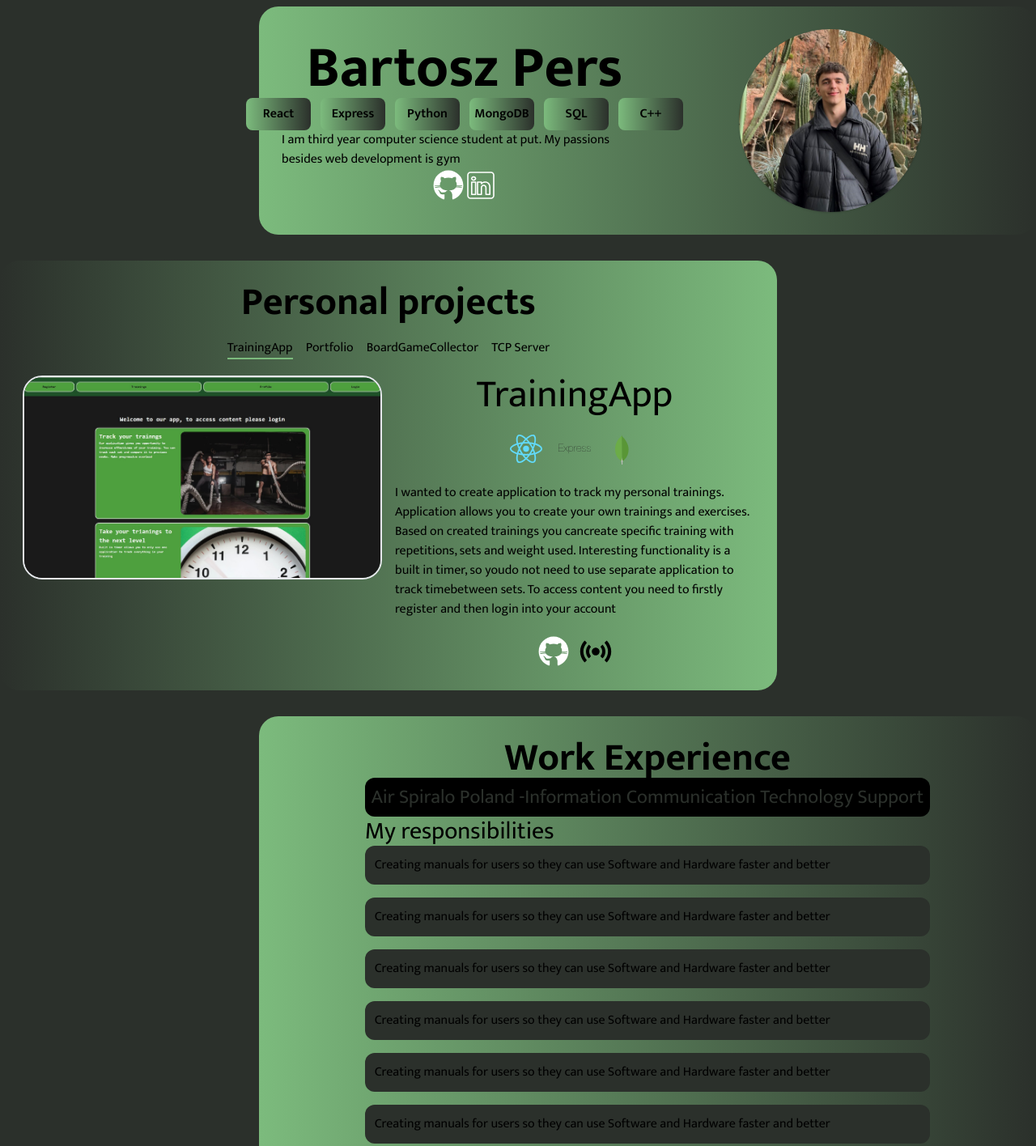
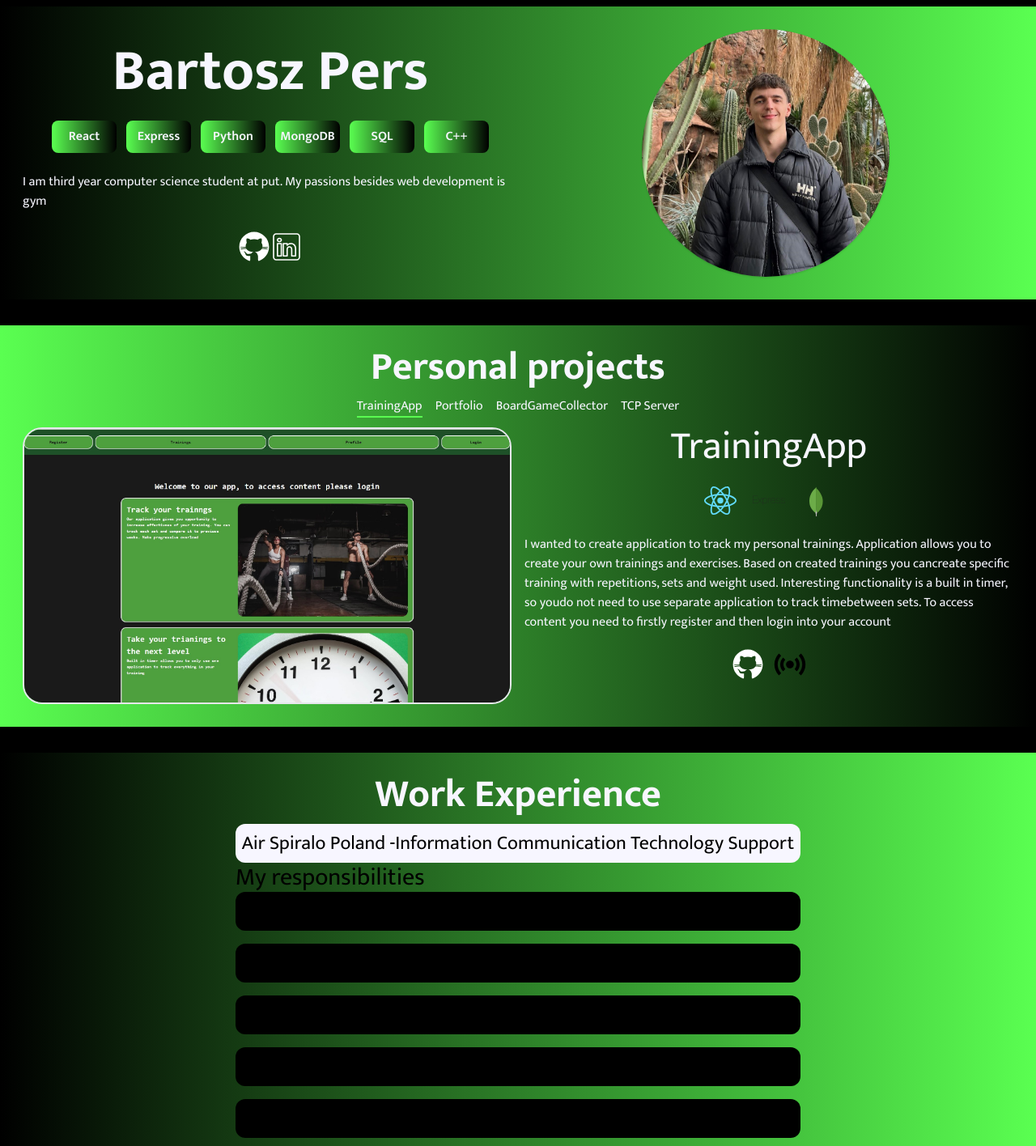
Before and after one commit to Bonioszko/Portfolio, a React (Vite) app: page / in a window 1280 px wide. Shown: the part 120-1536 px from the top of the page at 81% size. Built offline with nearby package versions, Linux system fonts and the light colour scheme.

Commit message:
some colors

```diff
--- a/package.json
+++ b/package.json
@@ -13,6 +13,7 @@
     "@tailwindcss/aspect-ratio": "^0.4.2",
     "emailjs-com": "^3.2.0",
     "react": "^18.2.0",
+    "react-animated-cursor": "^2.11.2",
     "react-dom": "^18.2.0",
     "react-google-recaptcha": "^3.1.0",
     "react-toastify": "^10.0.5"
--- a/src/App.tsx
+++ b/src/App.tsx
@@ -3,11 +3,12 @@ import MainPage from "./components/MainPage";
 import Projects from "./components/Projects";
 import { Contact } from "./components/Contact";
 import WorkExperience from "./components/WorkExperience";
+import AnimatedCursor from "react-animated-cursor";
 import "./App.css";
 
 function App() {
     return (
-        <div className="w-full min-h-screen bg-primary-color font-default flex flex-col gap-8">
+        <div className="w-full min-h-screen bg-primary-color font-default flex flex-col gap-8 ">
             <Navbar></Navbar>
             <MainPage></MainPage>
             <Projects></Projects>
--- a/src/components/Contact.tsx
+++ b/src/components/Contact.tsx
@@ -3,6 +3,7 @@ import emailjs, { EmailJSResponseStatus } from "emailjs-com";
 import ReCAPTCHA from "react-google-recaptcha";
 import { ToastContainer, toast } from "react-toastify";
 import "react-toastify/dist/ReactToastify.css";
+import { Section } from "./Section";
 function onChange(value) {
     console.log("Captcha value:", value);
 }
@@ -40,8 +41,7 @@ export const Contact: React.FC = () => {
     }
     //add captcha there
     return (
-        <div className="h-full flex flex-col justify-center items-start animate-fadeIn ">
-            <div className="h-3/4 w-full lg:w-3/4 bg-gradient-to-l from-secondary-color to-primary-color flex flex-col lg:flex-row items-center rounded-3xl p-7 lg:pl-96">
+        <Section left={true}>
             <form
                 ref={form}
                 onSubmit={sendEmail}
@@ -49,11 +49,7 @@ export const Contact: React.FC = () => {
             >
                 <h1 className="text-5xl font-bold">Contact me </h1>
                 <label>Name</label>
-                    <input
-                        type="text"
-                        name="user_name"
-                        className="bo rounded-lg"
-                    />
+                <input type="text" name="user_name" className="bo rounded-lg" />
                 <label>Email</label>
                 <input
                     type="email"
@@ -76,12 +72,11 @@ export const Contact: React.FC = () => {
                     className="bg-white text-cyan-950 py-2 rounded-lg px-4 active:scale-110"
                 />
             </form>
+
             <div className="h-full flex justify-start items-start ">
                 <h1></h1>
             </div>
-            </div>
-
             <ToastContainer theme="dark" />
-        </div>
+        </Section>
     );
 };
--- a/src/components/MainPage.tsx
+++ b/src/components/MainPage.tsx
@@ -2,11 +2,12 @@ import GithubIcon from "../assets/icons/GithubIcon";
 import LinkedinIcon from "../assets/icons/LinkediIcon";
 import Me from "../../public/Me2.jpg";
 import Technology from "./Technology";
+import { Section } from "./Section";
 function MainPage() {
     return (
-        <div className="h-full flex flex-col justify-center items-end animate-fadeIn ">
-            <div className="p-7 h-3/4 w-full lg:w-3/4 bg-gradient-to-r from-secondary-color to-primary-color flex flex-col sm:flex-row items-center  rounded-3xl">
-                <div className="h-full w-1/2 flex flex-col justify-center items-center">
+        <Section left={true}>
+            <div className="flex justify-center items-center">
+                <div className="h-full w-1/2 flex flex-col justify-center items-center gap-6">
                     {" "}
                     <h1 className="te text-7xl font-bold text-text-color ">
                         Bartosz Pers
@@ -50,7 +51,7 @@ function MainPage() {
                     </div>
                 </div>
             </div>
-        </div>
+        </Section>
     );
 }
 
--- a/src/components/ProjectCard.tsx
+++ b/src/components/ProjectCard.tsx
@@ -5,6 +5,7 @@ import GithubIcon from "../assets/icons/GithubIcon";
 import LiveSiteIcon from "../assets/icons/LiveSiteIcon";
 import CurrentProject from "./CurrentProject";
 import data from "../assets/helpers/projects.js";
+import { Section } from "./Section.js";
 import { useState } from "react";
 // const data = [
 //     {
@@ -45,7 +46,7 @@ import { useState } from "react";
 function ProjectCard() {
     const [active, setActive] = useState(0);
     return (
-        <div className="p-7 bg-gradient-to-l from-secondary-color to-primary-color w-full  lg:w-3/4 p-2 flex flex-col items-center gap-5 rounded-3xl">
+        <Section left={false}>
             <h1 className="text-text-color text-5xl font-bold">
                 Personal projects
             </h1>
@@ -65,7 +66,6 @@ function ProjectCard() {
                 ))}
             </div>
             <div className=" flex flex-col sm:flex-row gap-4">
-                {" "}
                 {data.map((project, index) => (
                     <CurrentProject
                         key={index}
@@ -79,62 +79,7 @@ function ProjectCard() {
                     ></CurrentProject>
                 ))}
             </div>
-
-            {/* <div className="w-3/5">
-                <div className="flex">
-                    {data.map((project) => (
-                        <div className="text-text-color"> {project.name}</div>
-                    ))}
-                </div>
-
-                <h1>asdasdasdasdasdasdasdasdasdasd</h1>
-                <img
-                    src="../../public/TrainingApp.jpg"
-                    alt="TrainingApp"
-                    className=" w-full rounded-3xl"
-                />
-            </div>
-
-            <div className=" h-13 w-full flex flex-col justify-center items-center gap-5">
-                <h1 className="col text-text-color text-3xl">TrainingApp</h1>
-                <div className="flex justify-center gap-5  ">
-                    <img src={ReactLogo} alt="" className="w-10 " />
-                    <img src={ExpressLogo} alt="" className="w-10 " />
-                    <img
-                        src={MongoDBLogo}
-                        alt=""
-                        className="w-10  text-black rounded-full"
-                    />
-                </div>
-
-                <p className="text-text-color">
-                    I wanted to create application to track my personal
-                    trainings. Application allows you to create your own
-                    trainings and exercises. Based on created trainings you can
-                    create specific training with repetitions, sets and weigth
-                    used. Interesting functionality is a built in timer, so you
-                    do not need to use separate application to track time
-                    between sets. To access content you need to firstly register
-                    and then login into you account
-                </p>
-                <div className="flex justify-center gap-3">
-                    <a
-                        href="https://github.com/Bonioszko/TrainingApp"
-                        target="_blank"
-                        rel="noopener noreferrer"
-                    >
-                        <GithubIcon className="fill-white hover:fill-green-500" />
-                    </a>
-                    <a
-                        href="https://github.com/Bonioszko/TrainingApp"
-                        target="_blank"
-                        rel="noopener noreferrer"
-                    >
-                        <LiveSiteIcon className="fill-black hover:fill-red-600" />
-                    </a>
-                </div>
-            </div> */}
-        </div>
+        </Section>
     );
 }
 export default ProjectCard;
--- /dev/null
+++ b/src/components/Section.tsx
@@ -0,0 +1,16 @@
+export const Section: React.FC<{
+    left: boolean;
+    children: React.ReactNode;
+}> = ({ left, children }) => {
+    return (
+        <div className="h-full flex flex-col justify-center items-start animate-fadeIn  ">
+            <div
+                className={`h-3/4 w-full ${
+                    left ? "bg-gradient-to-l" : "bg-gradient-to-r"
+                } from-secondary-color to-primary-color flex flex-col  items-center  justify-centerrounded-3xl p-7 gap-3 `}
+            >
+                {children}
+            </div>
+        </div>
+    );
+};
--- a/src/components/WorkExperience.tsx
+++ b/src/components/WorkExperience.tsx
@@ -1,7 +1,8 @@
+import { Section } from "./Section";
+
 function WorkExperience() {
     return (
-        <div className="h-full flex flex-col justify-center items-end animate-fadeIn text-text-color">
-            <div className="p-7 h-3/4 w-full lg:w-3/4 bg-gradient-to-r from-secondary-color to-primary-color flex flex-col items-center justify-center  rounded-3xl">
+        <Section left={true}>
             <h1 className="text-text-color text-5xl font-bold">
                 Work Experience
             </h1>
@@ -14,33 +15,32 @@ function WorkExperience() {
 
                 <ul className="gap-4 flex flex-col">
                     <li className="flex gap-4 items-center bg-primary-color rounded-xl p-3">
-                            Creating manuals for users so they can use Software
-                            and Hardware faster and better
+                        Creating manuals for users so they can use Software and
+                        Hardware faster and better
                     </li>
                     <li className="flex gap-4 items-center bg-primary-color rounded-xl p-3">
-                            Creating manuals for users so they can use Software
-                            and Hardware faster and better
+                        Creating manuals for users so they can use Software and
+                        Hardware faster and better
                     </li>
                     <li className="flex gap-4 items-center bg-primary-color rounded-xl p-3">
-                            Creating manuals for users so they can use Software
-                            and Hardware faster and better
+                        Creating manuals for users so they can use Software and
+                        Hardware faster and better
                     </li>
                     <li className="flex gap-4 items-center bg-primary-color rounded-xl p-3">
-                            Creating manuals for users so they can use Software
-                            and Hardware faster and better
+                        Creating manuals for users so they can use Software and
+                        Hardware faster and better
                     </li>
                     <li className="flex gap-4 items-center bg-primary-color rounded-xl p-3">
-                            Creating manuals for users so they can use Software
-                            and Hardware faster and better
+                        Creating manuals for users so they can use Software and
+                        Hardware faster and better
                     </li>
                     <li className="flex gap-4 items-center bg-primary-color rounded-xl p-3">
-                            Creating manuals for users so they can use Software
-                            and Hardware faster and better
+                        Creating manuals for users so they can use Software and
+                        Hardware faster and better
                     </li>
                 </ul>
             </div>
-            </div>
-        </div>
+        </Section>
     );
 }
 export default WorkExperience;
--- a/src/index.css
+++ b/src/index.css
@@ -9,6 +9,8 @@
   --third-color: #35A29F;
   --fourth-color: #97FEED;
 } */
+
+/* my colors */
 /* :root{
   --primary-color: #000000;
   --third-color:  #52057B;
@@ -16,11 +18,21 @@
   --fourth-color: #BC6FF1;
   --text-color:white;
 } */
-
-:root{
+/* green color */
+/* :root{
   --primary-color: #2B302B;
   --third-color:  #52057B;
   --secondary-color: #7CBB7D;
   --fourth-color: #BC6FF1;
   --text-color:black;
+} */
+
+
+:root{
+  --primary-color: #000000;
+  --secondary-color: #5aff51;
+  --third-color:  #3b48ff;
+
+  --fourth-color: #de3bff;
+  --text-color:#f7f6ff;
 }
--- a/tailwind.config.js
+++ b/tailwind.config.js
@@ -4,7 +4,7 @@ export default {
     theme: {
         extend: {
             animation: {
-                fadeIn: "fadeIn 2s ease-in-out",
+                fadeIn: "fadeIn 4s ease-in-out",
             },
             scale: ["active"],
             keyframes: {
```
Also changed, not shown: 1 other file (tests, documents, lock files or other folders). Lines whose indentation alone changed are shown as unchanged.
